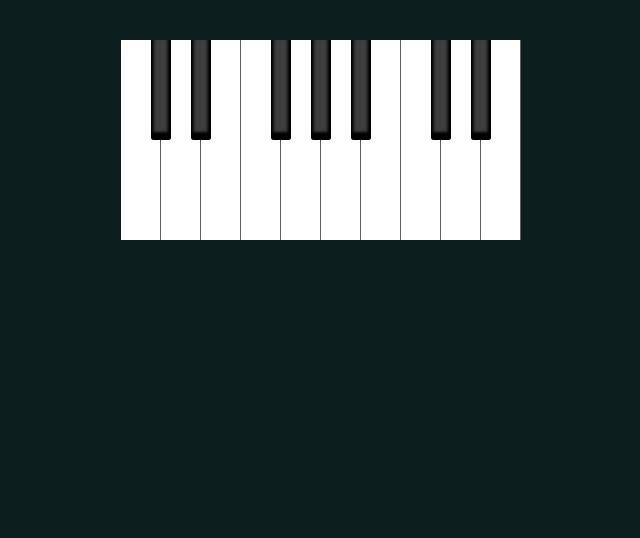
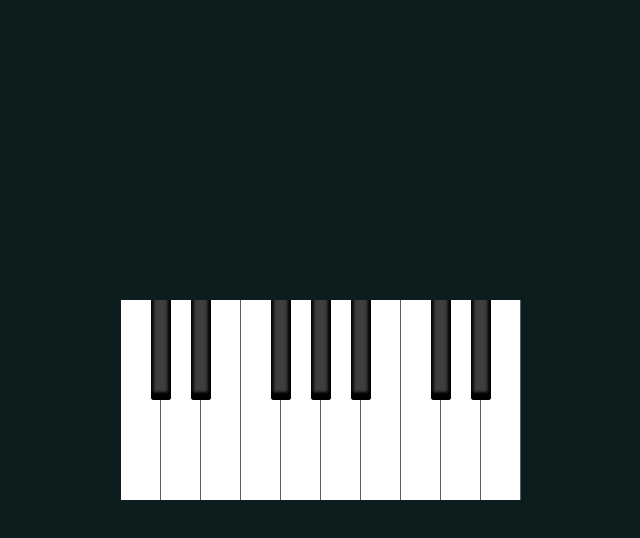
Before and after one commit to ShadeB/Js-Virtual-Piano, a plain HTML site: page index.html in a window 1280 px wide. Shown: the whole page, without its empty margins (269-909 px from the left). Drawn offline with Linux system fonts and the light colour scheme.

Commit message:
center keyboard on the page

```diff
--- a/style.css
+++ b/style.css
@@ -18,6 +18,8 @@ body {
 body,
 html {
 	font-family: sans-serif;
+	height: 100%;
+	display: grid;
 }
 
 .keys {
@@ -25,7 +27,7 @@ html {
 	flex: 1;
 	height: 20rem;
 	width: 50rem;
-	margin: 4rem auto;
+	margin: auto;
 }
 
 .white {
```
